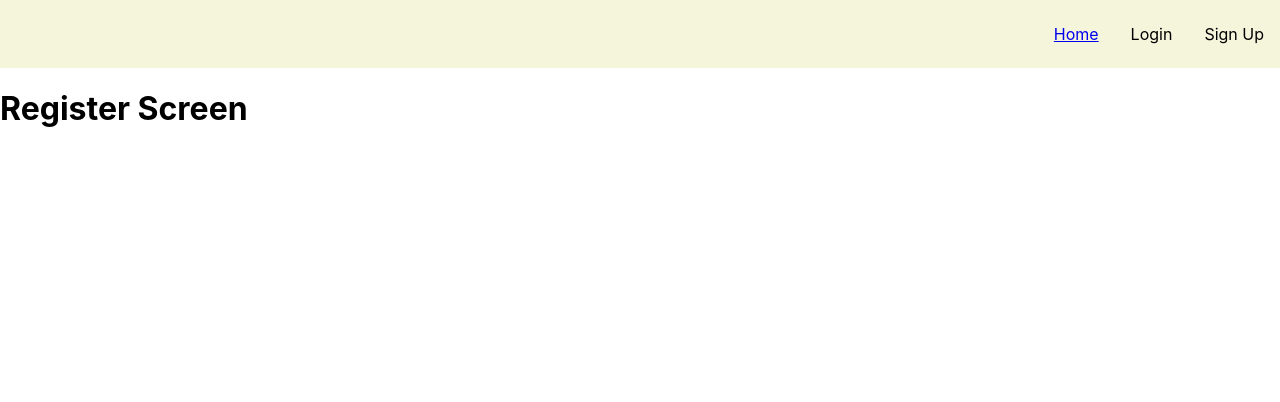
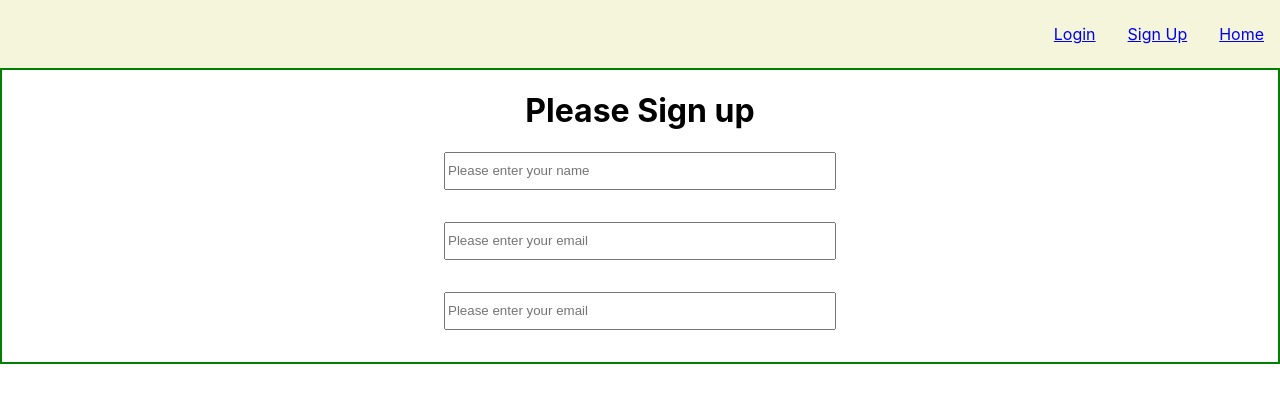
Before and after one commit to chadtarpey615/run-fit, a React (Create React App) app in the folder frontend/: page /register in a window 1280 px wide. Shown: the top 402 px of the page. Built offline with nearby package versions, Linux system fonts and the light colour scheme.

Commit message:
created register.js file

```diff
--- a/frontend/src/App.css
+++ b/frontend/src/App.css
@@ -77,3 +77,11 @@
 .navbar li {
   margin: 0 1em;
 }
+
+.register-form {
+  display: flex;
+  justify-content: center;
+  align-items: center;
+  flex-direction: column;
+  border: 2px solid green;
+}
--- a/frontend/src/components/Navbar.js
+++ b/frontend/src/components/Navbar.js
@@ -5,11 +5,9 @@ const Navbar = () => {
         <>
             <nav className="navbar">
 
+                <li><Link to="/">Login</Link></li>
+                <li><Link to="/register">Sign Up</Link></li>
                 <li><Link to="/">Home</Link></li>
-                <li>Login</li>
-                <li>Sign Up</li>
-
-
 
             </nav>
         </>
--- a/frontend/src/screens/LoginScreen.js
+++ b/frontend/src/screens/LoginScreen.js
@@ -1,5 +1,5 @@
 import React, { useState } from 'react'
-
+import { Link } from "react-router-dom";
 const LoginScreen = () => {
     const [email, setEmail] = useState("")
     const [password, setPassword] = useState("");
@@ -25,6 +25,7 @@ const LoginScreen = () => {
                 </div>
                 <div className="submit-btn">
                     <button type="submit">Login</button>
+                    <Link to="/register">Need to sign up ...</Link>
                 </div>
 
 
--- a/frontend/src/screens/RegisterScreen.js
+++ b/frontend/src/screens/RegisterScreen.js
@@ -1,9 +1,35 @@
-import React from 'react'
+import React, { useState } from 'react'
 
 const RegisterScreen = () => {
+    const [name, setName] = useState("")
+    const [email, setEmail] = useState("")
+    const [password, setPassword] = useState("")
+    const [password2, setPassword2] = useState("")
+
+    const registerUser = (e) => {
+        e.preventDefault();
+        console.log(email)
+    }
     return (
         <div>
-            <h1>Register Screen</h1>
+            <form className="register-form" onSubmit={registerUser}>
+                <h1>Please Sign up </h1>
+                <div className="email-input">
+                    <label htmlFor="email">
+                        <input type="name" name="name" placeholder="Please enter your name" value={name} onChange={(e) => setEmail(e.target.value)} />
+                    </label>
+                </div>
+                <div className="email-input">
+                    <label htmlFor="email">
+                        <input type="email" name="email" placeholder="Please enter your email" value={email} onChange={(e) => setEmail(e.target.value)} />
+                    </label>
+                </div>
+                <div className="email-input">
+                    <label htmlFor="email">
+                        <input type="email" name="email" placeholder="Please enter your email" value={email} onChange={(e) => setEmail(e.target.value)} />
+                    </label>
+                </div>
+            </form>
         </div>
     )
 }
```
